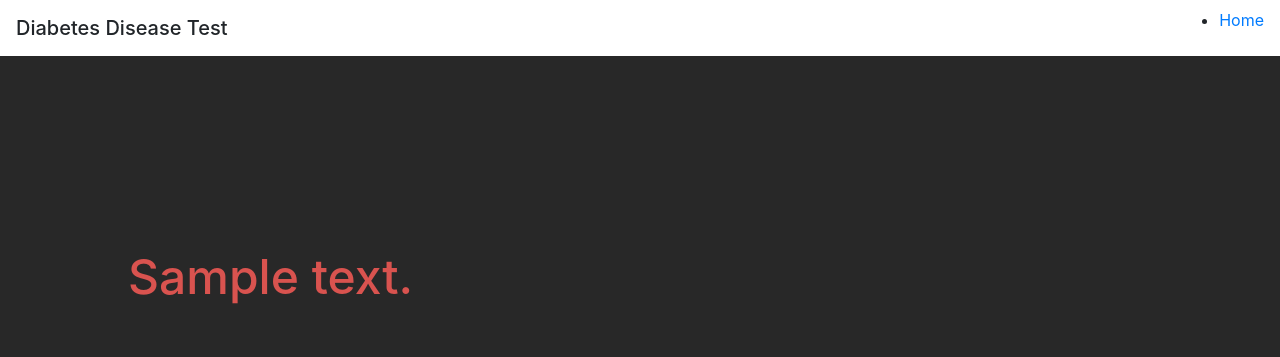
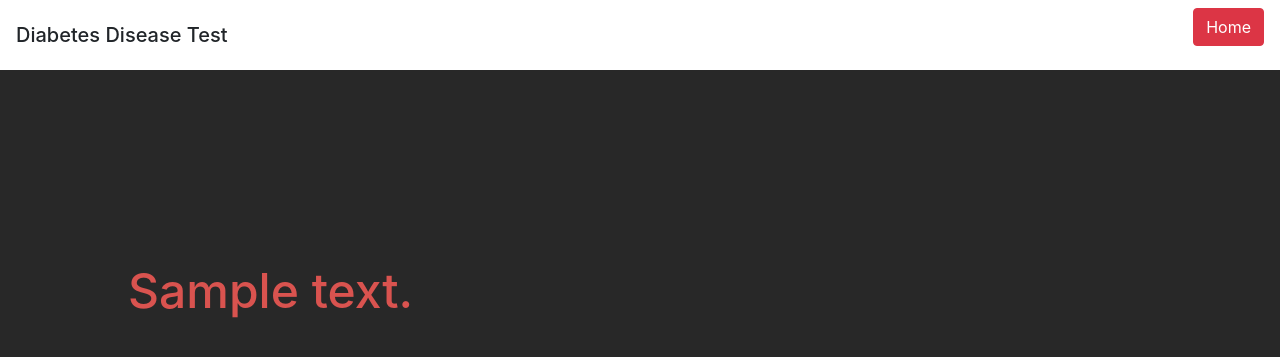
Before and after one commit to sanyukta-patil/Diabe, a Flask app: template templates/result.html in a window 1280 px wide. Shown: the top 357 px of the page. Run offline with Flask 2, Linux system fonts and the light colour scheme; the template is opened without the code that fills it: most values are stand-ins (such as "Sample title", 1, 10 or a date in 2020); parts of the project's set-up code (start-up, migrations or seed data) failed here and were passed over; some libraries are stand-ins or nearby versions.

Commit message:
Update result.html

```diff
--- a/templates/result.html
+++ b/templates/result.html
@@ -29,7 +29,8 @@
 			<span class="navbar-brand mb-0 h1">Diabetes Disease Test</span>
 
       <ul class="right hide-on-med-and-down">
-        <li><a href="/">Home</a></li>
+
+	     <a href="/" class="btn btn-danger">Home</a>
       </ul>
       </nav>
 
```
